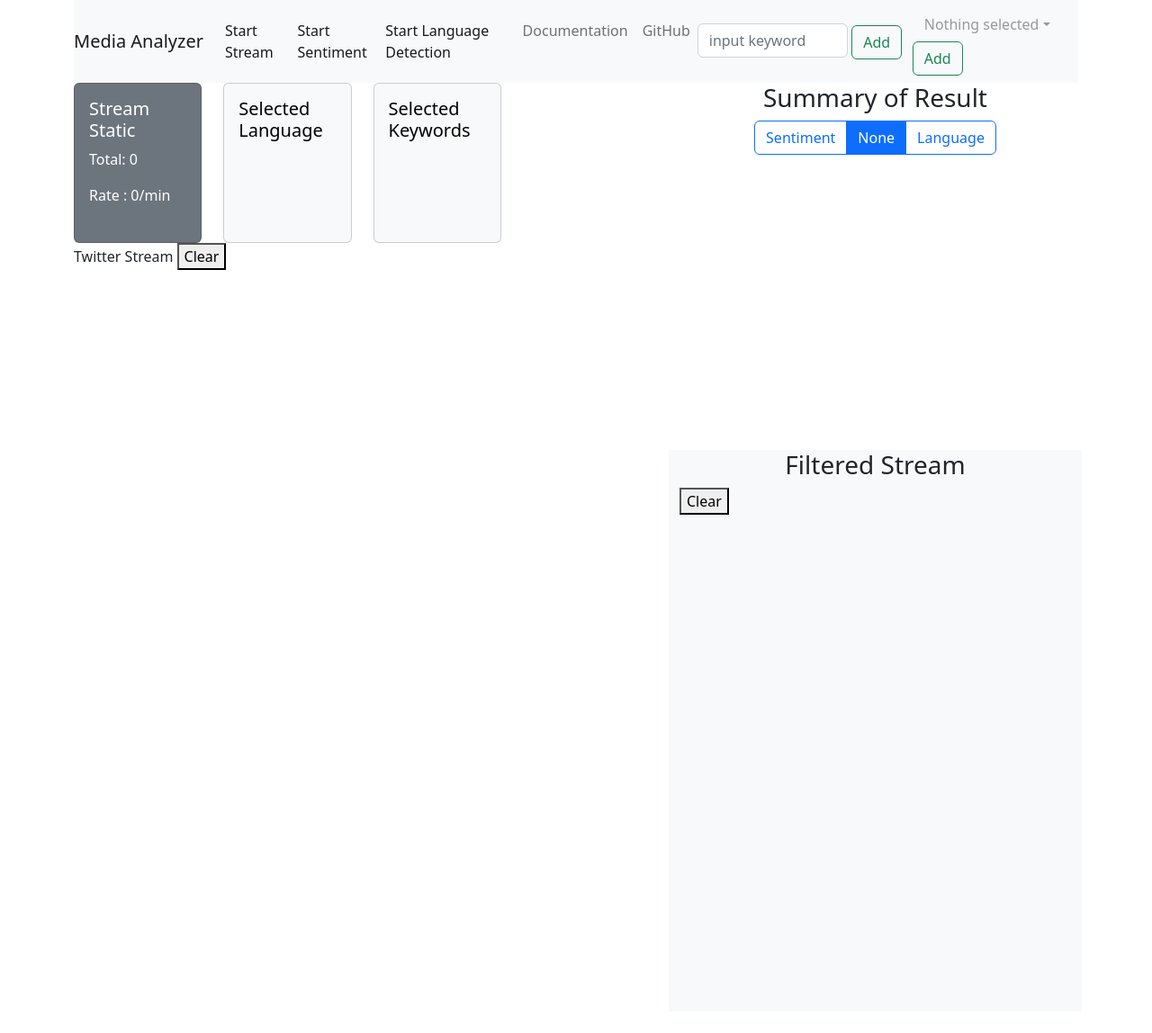
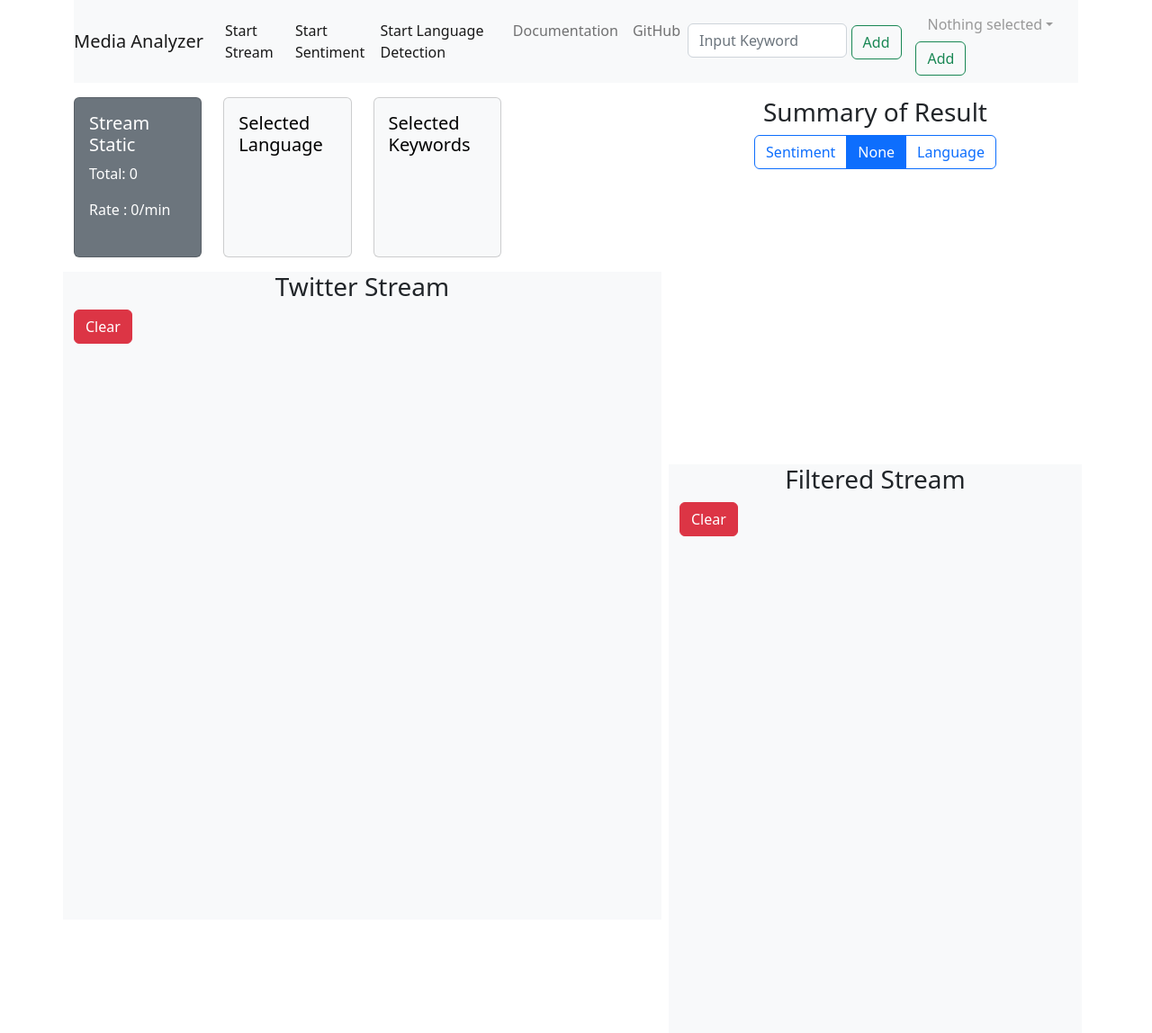
Before and after one commit to joshuam1008/media-analyzer, a Django app: page / in a window 1280 px wide. Shown: the whole page at 90% size. Before the commit the page ends 572 px from the top, so only its background shows below. Run offline with Django 4.2, Linux system fonts and the light colour scheme; a map, chart or similar area stays blank; some libraries are stand-ins or nearby versions.

Commit message:
Update UI

```diff
--- a/src/media_analyzer/twitter_analyzer/templates/twitter_analyzer/index.html
+++ b/src/media_analyzer/twitter_analyzer/templates/twitter_analyzer/index.html
@@ -25,7 +25,7 @@
     <!-- Navbar adapted from https://getbootstrap.com/docs/4.3/components/navbar/ -->
 
     <nav class="navbar navbar-expand-lg navbar-light bg-light">
-      <a class="navbar-brand" href="#">Media Analyzer</a>
+      <a class="navbar-brand" href="#" style="">Media Analyzer</a>
       <button class="navbar-toggler" type="button" data-toggle="collapse" data-target="#navbarSupportedContent"
         aria-controls="navbarSupportedContent" aria-expanded="false" aria-label="Toggle navigation">
         <span class="navbar-toggler-icon"></span>
@@ -43,20 +43,20 @@
             <a class="nav-link active" href="#" value="lang">Start Language Detection </a>
           </li>
           <li class="nav-item">
-            <a class="nav-link" href="docs/" tabindex="-1" aria-disabled="true">Documentation</a>
+            <a class="nav-link" href="/docs" tabindex="-1" aria-disabled="true">Documentation</a>
           </li>
           <li class="nav-item">
             <a class="nav-link" href="https://github.com/joshuam1008/media-analyzer" tabindex="-1"
               aria-disabled="true">GitHub</a>
           </li>
         </ul>
-        <form class="form-inline my-2 my-lg-0 col-3">
-          <input class="form-control mr-sm-2" type="search" placeholder="input keyword" aria-label="Search"
+        <form class="form-inline my-2 my-lg-0">
+          <input class="form-control mr-sm-2" type="search" placeholder="Input Keyword" aria-label="Search"
             style="display: inline; width: 70%" id="input_keyword">
           <button class="btn btn-outline-success my-2 my-sm-0" type="button" id="submit_keyword">Add</button>
         </form>
         <form class="form-inline my-2 my-lg-0">
-          <select class="selectpicker mr-sm-2 col-1" data-live-search="true" placeholder="input language"
+          <select class="selectpicker mr-sm-2 col-1" data-live-search="true" placeholder="Input Language"
             aria-label="Search" style="display: inline" id="lang_filter">
           </select>
           <button class="btn btn-outline-success my-2 my-sm-0" type="button" id="submit_lang">Add</button>
@@ -65,9 +65,9 @@
     </nav>
     <!--end of nav bar-->
 
-    <div class="row">
+    <div class="row mt-3">
       <div class="col-md-7">
-        <div class="row row-cols-1 row-cols-md-4 g-4">
+        <div class="row row-cols-1 row-cols-md-4 g-4 mb-3">
           <div class="col">
             <div class="card h-100 text-bg-secondary mb-3">
               <div class="card-body">
@@ -105,9 +105,9 @@
 
 
         <div class="row">
-          <div class="col-12 bg-light>
+          <div class="col-12 bg-light">
             <h3 class=" text-center"> Twitter Stream </h3>
-            <button id="clear-tweets">Clear</button>
+            <button class="btn btn-danger" id="clear-tweets">Clear</button>
             <ul class="list-group overflow-auto p-2" id="tweet_stream" style="height:80vh">
               <!-- stream here-->
             </ul>
@@ -142,7 +142,7 @@
         <div class="row overflow_auto p-2" style="height:50vh">
           <div class='col-12 bg-light'>
             <h3 class=" text-center"> Filtered Stream </h3>
-            <button id="clear-filtered">Clear</button>
+            <button class="btn btn-danger" id="clear-filtered">Clear</button>
             <ul class="list-group overflow-auto p-2" id="tweet_filtered" style="height:69vh">
               <!-- filtered tweet here-->
             </ul>
```
